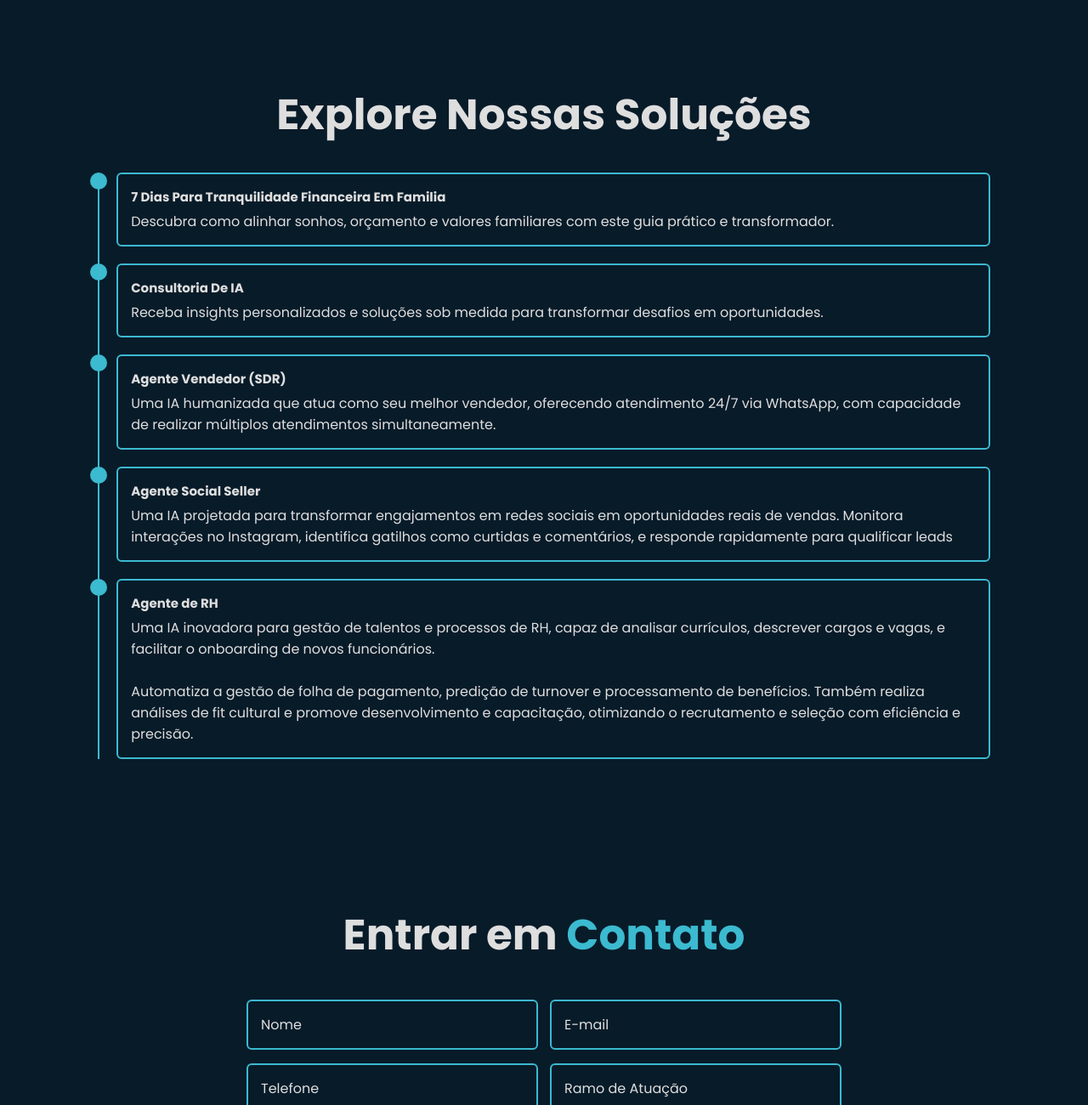
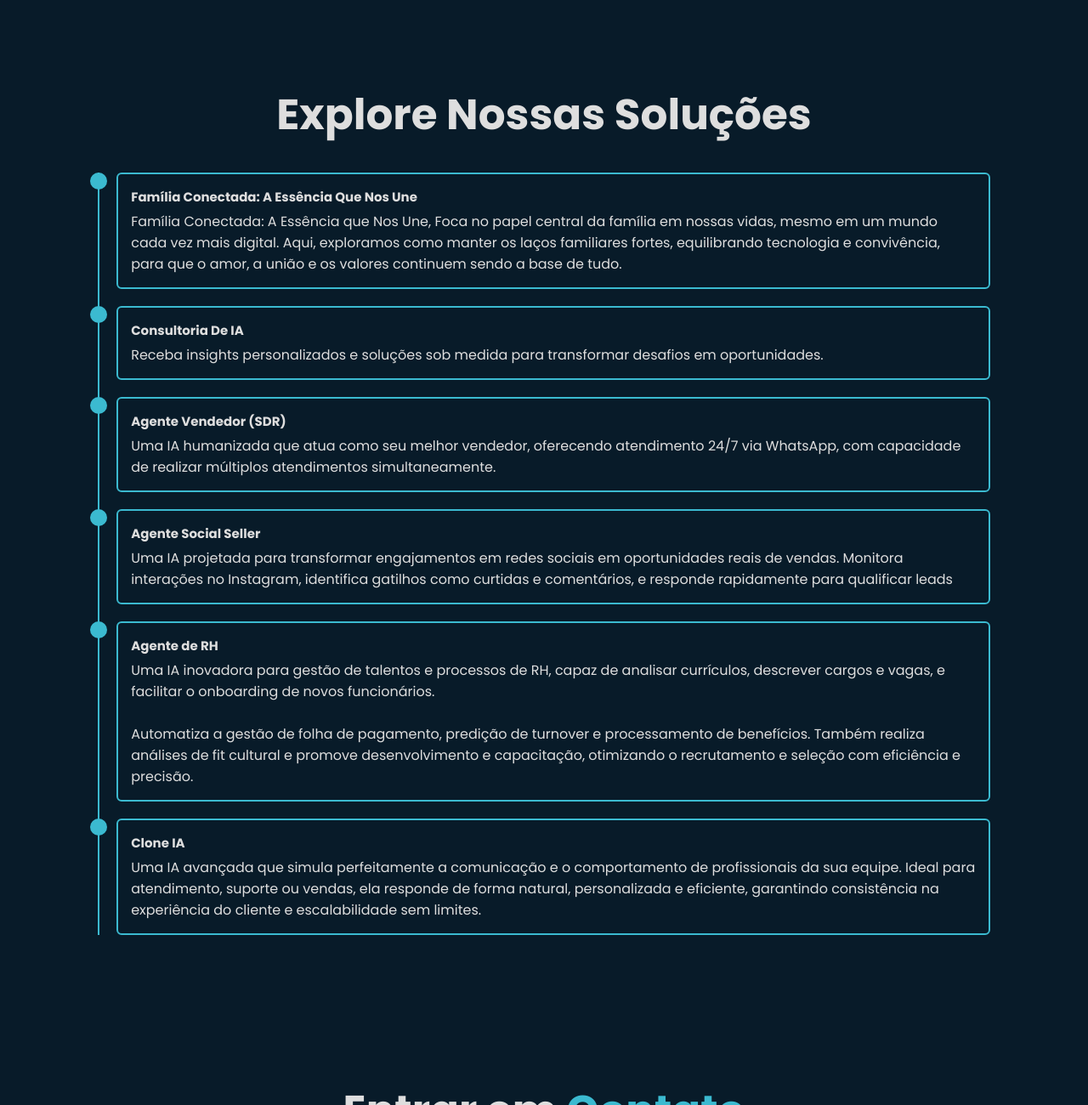
Before and after one commit to rafabrk25/site-neuroconex, a plain HTML site: page index.html in a window 1280 px wide. Shown: the part 1602-2902 px from the top of the page at 85% size. Drawn offline with nearby package versions, Linux system fonts and the light colour scheme.

Commit message:
Atualizei html do site e deletei imagens que não estavam sendo utilizadas

```diff
--- a/index.html
+++ b/index.html
@@ -83,8 +83,8 @@
                     <div class="nossassolucoes-content">
                         <a href="https://payment.ticto.app/O0596962C" class="invisible-link">
                         <div class="content">
-                            <h2>7 Dias Para Tranquilidade Financeira Em Familia</h2>
-                            <p>Descubra como alinhar sonhos, orçamento e valores familiares com este guia prático e transformador.</p>
+                            <h2>Família Conectada: A Essência Que Nos Une</h2>
+                            <p>Família Conectada: A Essência que Nos Une, Foca no papel central da família em nossas vidas, mesmo em um mundo cada vez mais digital. Aqui, exploramos como manter os laços familiares fortes, equilibrando tecnologia e convivência, para que o amor, a união e os valores continuem sendo a base de tudo.</p>
 
                         </div>
                     </a>
@@ -127,12 +127,21 @@
                         </div>
                         </a>
                     </div>
+
+                    <div class="nossassolucoes-content">
+                        <a href="https://wa.me/5575920006296?text=Oi,%20estou%20interessado%20no%20Clone%20IA%20que%20vocês%20oferecem!" class="invisible-link" target="_blank">
+
+                        <div class="content">
+                            <h2>Clone IA</h2>
+                            <p>Uma IA avançada que simula perfeitamente a comunicação e o comportamento de profissionais da sua equipe. Ideal para atendimento, suporte ou vendas, ela responde de forma natural, personalizada e eficiente, garantindo consistência na experiência do cliente e escalabilidade sem limites.</p>
+                        </div>
+                        </a>
+                    </div>
+
                 </div>
             </div>
         </div>
     </section>
-    <!-- skills section design -->
-
     <!-- contact section design -->
     <section class="contato" id="contato">
         <h2 class="heading">Entrar em <span>Contato</span></h2>
```
Also changed, not shown: images/ia.png (deleted), images/lar.jpg (deleted), images/lar2.jpg (deleted), images/lar2.png (deleted).
